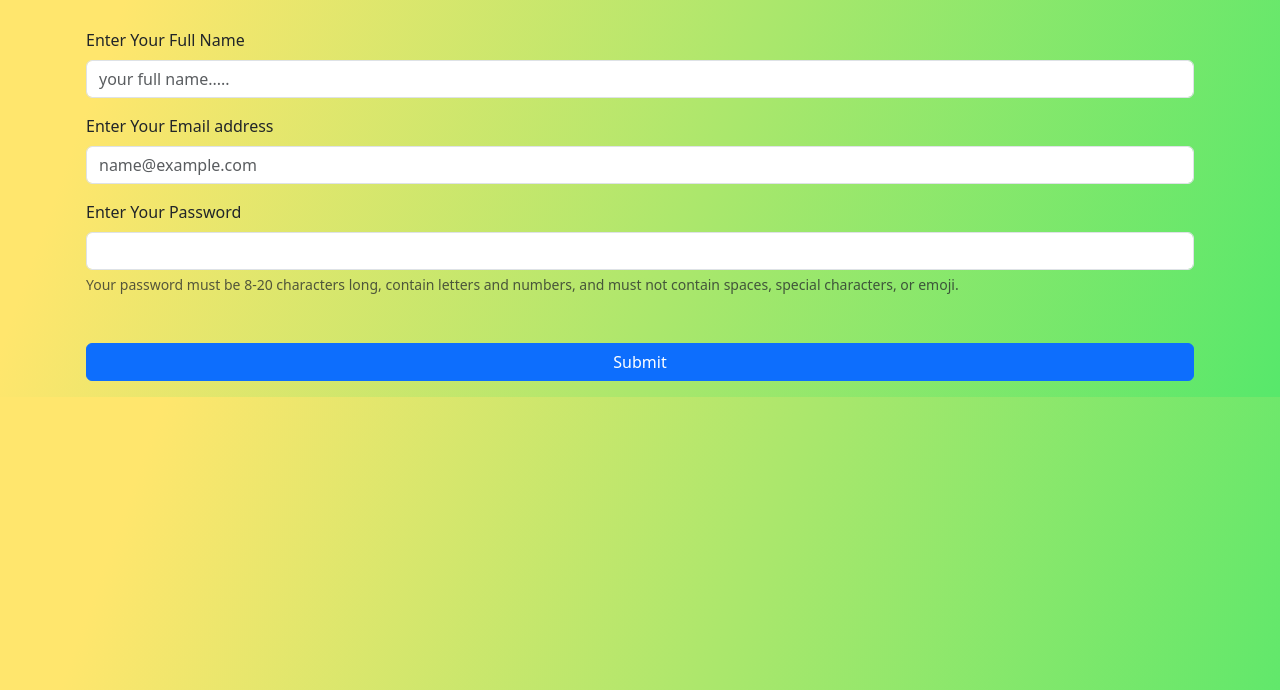
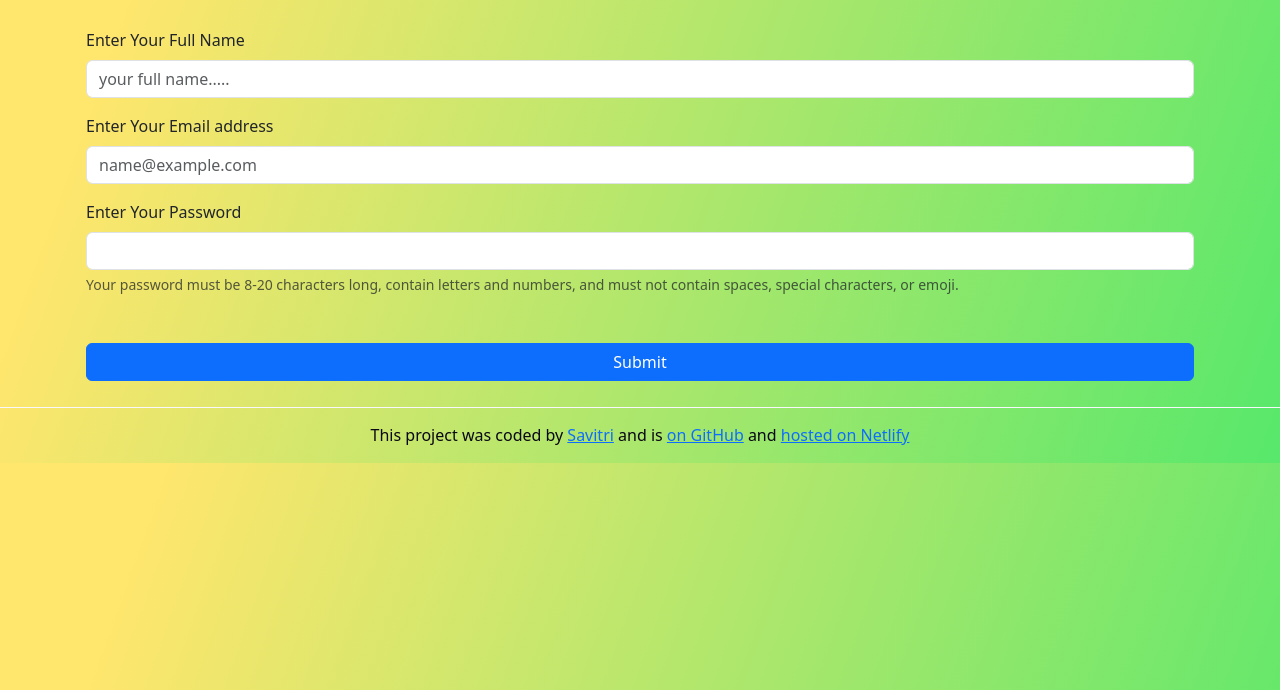
Before and after one commit to punSavitri/folder, a plain HTML site: page index.html in a window 1280 px wide. Shown: the part 110-800 px from the top of the page. Drawn offline with nearby package versions, Linux system fonts and the light colour scheme.

Commit message:
added footer element

```diff
--- a/index.html
+++ b/index.html
@@ -58,6 +58,14 @@
         </div>
       </form>
     </div>
+    <footer>
+        <p>
+          This project was coded by
+          <a href="#" target="_blank">Savitri</a> and is
+          <a href="#" target="_blank"> on GitHub</a> and
+          <a href="#" target="_blank">hosted on Netlify</a>
+        </p>
+      </footer>
 
     <!-- bootstrap js link -->
     <script src="	https://cdn.jsdelivr.net/npm/bootstrap@5.3.2/dist/js/bootstrap.bundle.min.js"></script>
--- a/src/styles.css
+++ b/src/styles.css
@@ -17,3 +17,11 @@ h1:hover {
   transition: all 2s ease-in-out;
   color: #fff;
 }
+footer {
+  border-top: 1px solid #f9f7fe;
+  text-align: center;
+  margin-top: 10px;
+  padding-top: 15px;
+
+  color: rgba(4, 1, 17, 0.973);
+}
```
